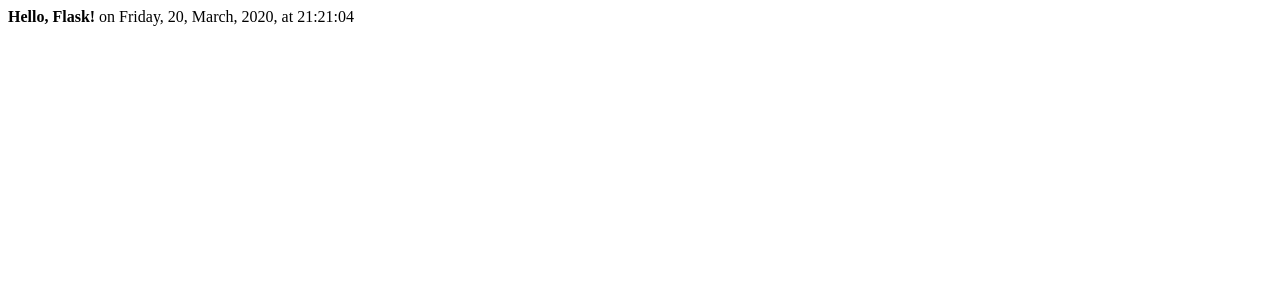
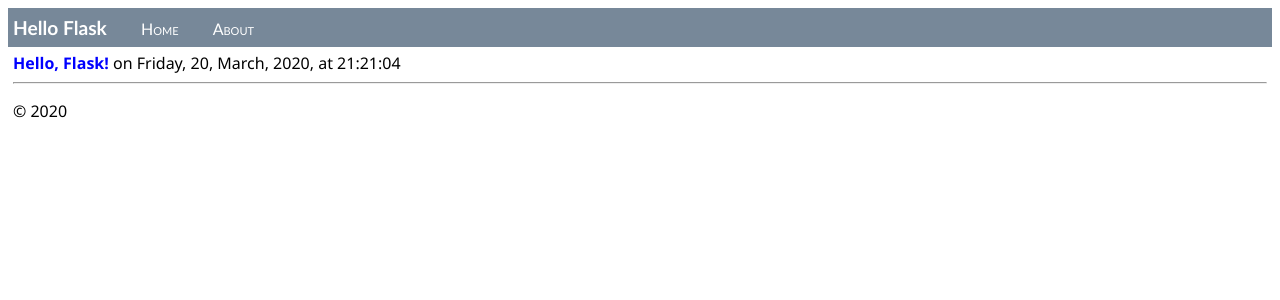
Before and after one commit to MrPip38/LearningFlask, a Flask app: page / in a window 1280 px wide. Shown: the top 300 px of the page. Run offline with Flask 2, Linux system fonts and the light colour scheme.

Commit message:
Added templates.

```diff
--- /dev/null
+++ b/BasicProject/HelloFlask/static/data.json
@@ -0,0 +1,5 @@
+{
+  "01": {
+    "note": "Data is very simple because we're demonstrating only the mechanism."
+  }
+}
--- /dev/null
+++ b/BasicProject/HelloFlask/static/site.css
@@ -0,0 +1,32 @@
+.message {
+    font-weight: 600;
+    color: blue;
+}
+
+.navbar {
+    background-color: lightslategray;
+    font-size: 1em;
+    font-family: 'Trebuchet MS', 'Lucida Sans Unicode', 'Lucida Grande', 'Lucida Sans', Arial, sans-serif;
+    color: white;
+    padding: 8px 5px 8px 5px;
+}
+
+    .navbar a {
+        text-decoration: none;
+        color: inherit;
+    }
+
+.navbar-brand {
+    font-size: 1.2em;
+    font-weight: 600;
+}
+
+.navbar-item {
+    font-variant: small-caps;
+    margin-left: 30px;
+}
+
+.body-content {
+    padding: 5px;
+    font-family: 'Segoe UI', Tahoma, Geneva, Verdana, sans-serif;
+}
--- /dev/null
+++ b/BasicProject/HelloFlask/templates/about.html
@@ -0,0 +1,4 @@
+{% extends "layout.html" %}
+{% block content %}
+{{ content }}
+{% endblock %}
--- a/BasicProject/HelloFlask/templates/index.html
+++ b/BasicProject/HelloFlask/templates/index.html
@@ -1,8 +1,4 @@
-<html>
-    <head>
-        <title>{{ title }}</title>
-    </head>
-    <body>
-        <strong>{{ message }}</strong>{{ content }}
-    </body>
-</html>
+{% extends "layout.html" %}
+{% block content %}
+<span class="message">{{ message }}</span>{{ content }}
+{% endblock %}
--- /dev/null
+++ b/BasicProject/HelloFlask/templates/layout.html
@@ -0,0 +1,25 @@
+<!DOCTYPE html>
+<html>
+<head>
+    <meta charset="utf-8" />
+    <title>{{ title }}</title>
+    <link rel="stylesheet" type="text/css" href="/static/site.css" />
+</head>
+
+<body>
+    <div class="navbar">
+        <a href="/" class="navbar-brand">Hello Flask</a>
+        <a href="{{ url_for('home') }}" class="navbar-item">Home</a>
+        <a href="{{ url_for('about') }}" class="navbar-item">About</a>
+    </div>
+
+    <div class="body-content">
+        {% block content %}
+        {% endblock %}
+        <hr />
+        <footer>
+            <p>&copy; 2020</p>
+        </footer>
+    </div>
+</body>
+</html>
--- a/BasicProject/HelloFlask/views.py
+++ b/BasicProject/HelloFlask/views.py
@@ -13,3 +13,14 @@
         title = "Hello Flask",
         message = "Hello, Flask!",
         content = " on " + formatted_now)
+
+@app.route('/api/data')
+def get_data():
+    return app.send_static_file('data.json')
+
+@app.route('/about')
+def about():
+    return render_template(
+        "about.html",
+        title = "About HelloFlask",
+        content = "Example app page for Flask.")
```
Also changed, not shown: 1 other file.
